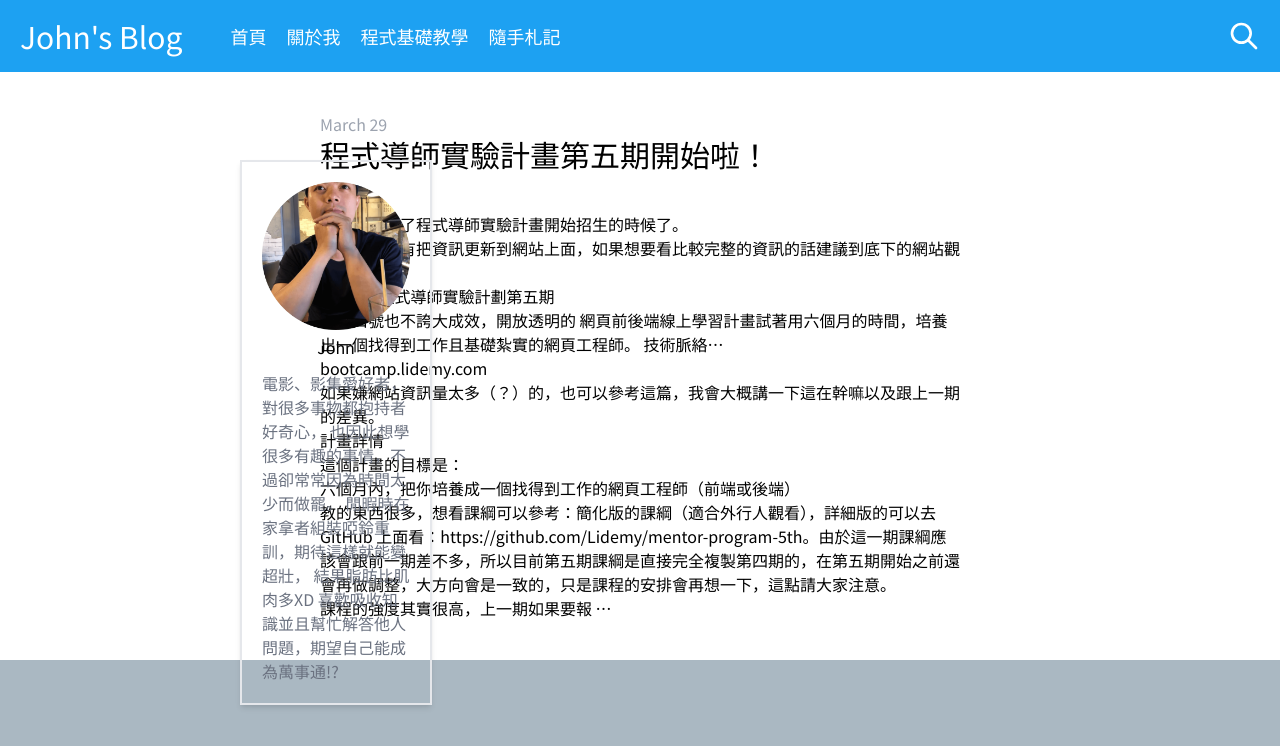
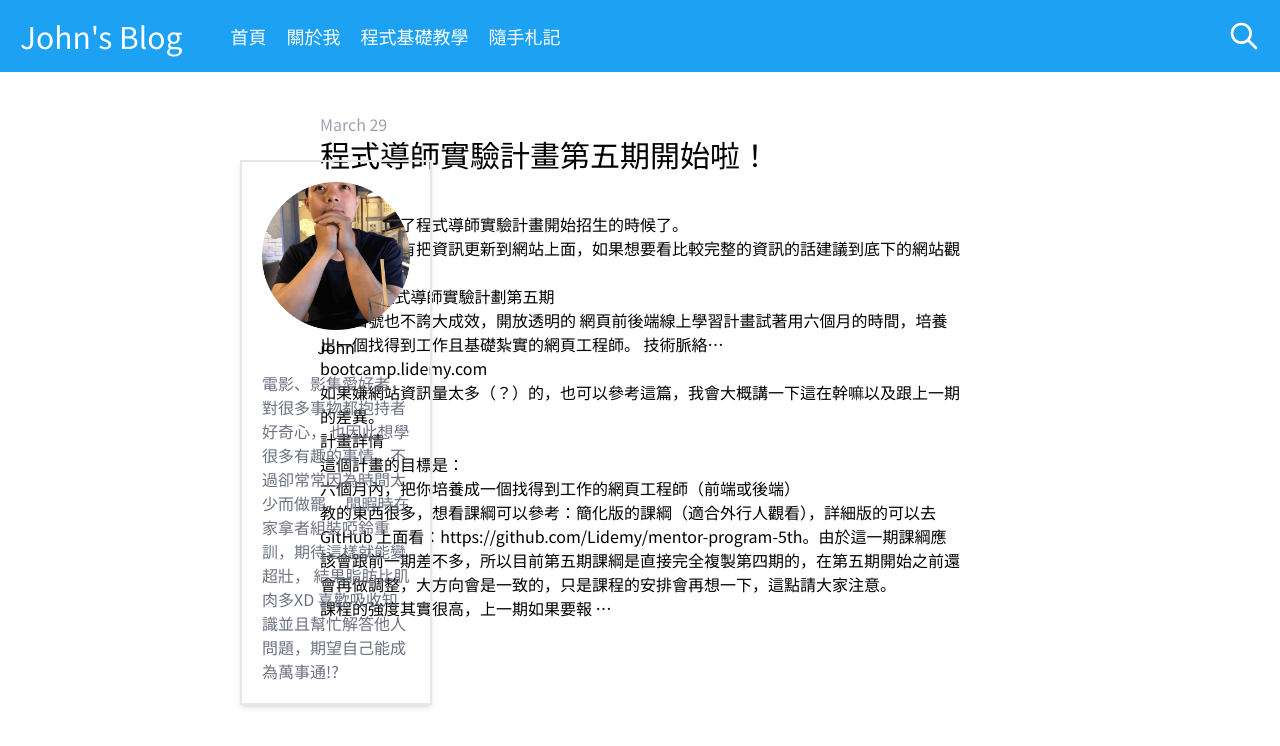
Before and after one commit to CHANG-CHING-CHUNG/Next-John-Blog, a Next.js app: page / in a window 1280 px wide. Shown: the top 746 px of the page. Built offline with nearby package versions, Linux system fonts and the light colour scheme.

Commit message:
Add min h to main section

```diff
--- a/components/layout.js
+++ b/components/layout.js
@@ -12,7 +12,7 @@ export default function Layout({ children, home }) {
           />
       </Head>
       <Header/>
-      <main>
+      <main className="min-h-screen">
         <div className="container p-10 flex flex-col justify-center items-center ">
           <SideBar/>
           {
```
